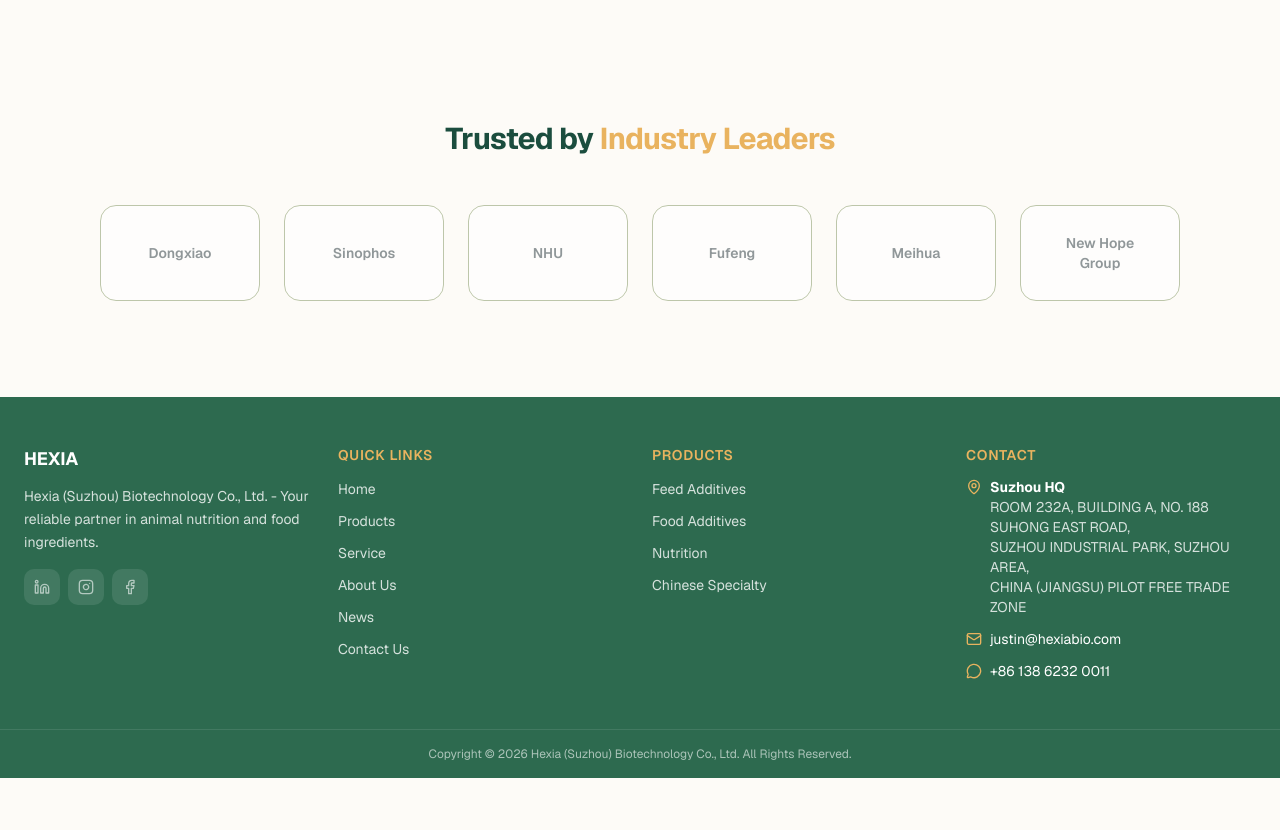
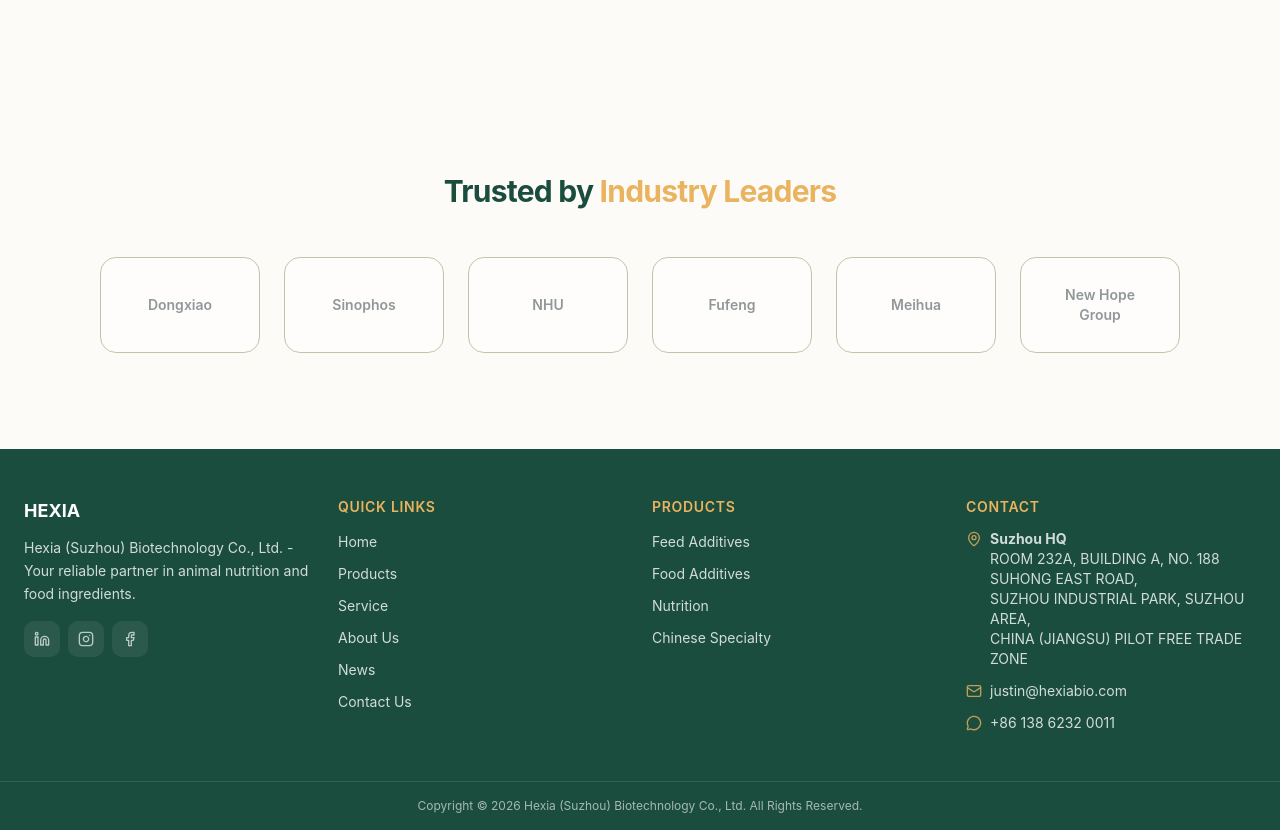
Before and after one commit to point-3/hexia-website, a Next.js app: page /about in a window 1280 px wide. Shown: the part 2280-3110 px from the top of the page. Before the commit the page ends 3058 px from the top, so only its background shows below. Built offline with nearby package versions, Linux system fonts and the light colour scheme.

Commit message:
feat(website): apply configurable site theme
Refs point-3/hexia-ecommerice#2

```diff
--- a/app/globals.css
+++ b/app/globals.css
@@ -128,6 +128,15 @@
   }
   body {
     @apply bg-background text-foreground;
+    background-color: var(--site-body-background, var(--background));
+    color: var(--site-body-text-color, var(--foreground));
+    font-family: var(--site-font-family, var(--font-sans));
+  }
+  h1,
+  h2,
+  h3,
+  h4 {
+    color: var(--site-heading-color, inherit);
   }
 }
 
--- a/app/layout.tsx
+++ b/app/layout.tsx
@@ -2,37 +2,56 @@ import type { Metadata } from 'next'
 import { Geist, Geist_Mono } from 'next/font/google'
 import { Analytics } from '@vercel/analytics/next'
 import { Toaster } from '@/components/ui/sonner'
+import { SiteConfigProvider } from '@/components/hexia/site-config-provider'
+import { getSiteSettings } from '@/lib/api/site-config'
+import { getRawFileUrl } from '@/lib/directus'
+import { createSiteThemeStyle } from '@/lib/site-theme'
 import './globals.css'
 
 const _geist = Geist({ subsets: ["latin"] });
 const _geistMono = Geist_Mono({ subsets: ["latin"] });
 
-export const metadata: Metadata = {
-  title: 'HexiaBio | Morehope Group, Feed Additives, Food Additives & Nutritional Raw Materials Supplier',
-  description: 'Suzhou Hexia Biotechnology is a professional supplier of feed additives, food additives, vitamins, amino acids and health nutrition raw materials. OEM & ODM premix service, global export from China.',
+export async function generateMetadata(): Promise<Metadata> {
+  const siteSettings = await getSiteSettings()
+  const defaultTranslation =
+    siteSettings.translations?.find((item) => item.languages_code === 'en-US') ??
+    siteSettings.translations?.[0]
+  const favicon = getRawFileUrl(siteSettings.favicon) || '/images/网站标签 (1).png'
+
+  return {
+    title:
+      defaultTranslation?.default_meta_title ||
+      'HexiaBio | Morehope Group, Feed Additives, Food Additives & Nutritional Raw Materials Supplier',
+    description:
+      defaultTranslation?.default_meta_description ||
+      'Suzhou Hexia Biotechnology is a professional supplier of feed additives, food additives, vitamins, amino acids and health nutrition raw materials. OEM & ODM premix service, global export from China.',
     generator: 'v0.app',
     icons: {
-    icon: [
-      {
-        url: '/images/网站标签 (1).png',
-        type: 'image/png',
-      },
-    ],
-    apple: '/apple-icon.png',
+      icon: [{ url: favicon }],
+      apple: favicon || '/apple-icon.png',
     },
   }
+}
 
-export default function RootLayout({
+export default async function RootLayout({
   children,
 }: Readonly<{
   children: React.ReactNode
 }>) {
+  const siteSettings = await getSiteSettings()
+
   return (
     <html lang="en" className="scroll-smooth" suppressHydrationWarning>
-      <body className="font-sans antialiased bg-background" suppressHydrationWarning>
+      <body
+        className="font-sans antialiased bg-background"
+        style={createSiteThemeStyle(siteSettings)}
+        suppressHydrationWarning
+      >
+        <SiteConfigProvider siteSettings={siteSettings}>
           {children}
           <Toaster />
           {process.env.NODE_ENV === 'production' && <Analytics />}
+        </SiteConfigProvider>
       </body>
     </html>
   )
--- a/components/hexia/footer.tsx
+++ b/components/hexia/footer.tsx
@@ -3,6 +3,8 @@
 import { Mail, MapPin, Linkedin, Facebook, Instagram, MessageCircle } from "lucide-react"
 import { t, getHrefWithLang } from "@/lib/i18n"
 import { useLocale } from "@/hooks/use-locale"
+import { useSiteSettings } from "@/components/hexia/site-config-provider"
+import { getRawCmsAssetUrl } from "@/lib/cms-assets"
 
 const socialLinks = [
   { icon: Linkedin, href: "https://www.linkedin.com/in/justin-jia-8995a6364", label: "LinkedIn" },
@@ -12,6 +14,8 @@ const socialLinks = [
 
 export function Footer() {
   const lang = useLocale()
+  const siteSettings = useSiteSettings()
+  const footerLogoSrc = getRawCmsAssetUrl(siteSettings.footer_logo) || getRawCmsAssetUrl(siteSettings.logo)
 
   const quickLinks = [
     { label: t("nav.home", lang), href: getHrefWithLang("/", lang) },
@@ -29,16 +33,19 @@ export function Footer() {
     { label: t("footer.chineseSpecialty", lang), href: getHrefWithLang("/products?category=Chinese+Specialty", lang) },
   ]
   return (
-    <footer id="contact" className="bg-[#2D6A4F]">
+    <footer id="contact" style={{ backgroundColor: "var(--site-footer-background-color)", color: "var(--site-footer-text-color)" }}>
       <div className="mx-auto max-w-7xl px-3 py-8 sm:px-4 lg:px-6 lg:py-12">
         <div className="grid gap-6 sm:grid-cols-2 lg:grid-cols-4">
           <div className="sm:col-span-2 lg:col-span-1">
             <a href={getHrefWithLang("/", lang)} className="flex items-center gap-2" aria-label="Hexia homepage">
-              <span className="text-lg font-bold text-white">
+              {footerLogoSrc ? (
+                <img src={footerLogoSrc} alt="Hexia Logo" width={32} height={32} className="h-8 w-auto" />
+              ) : null}
+              <span className="text-lg font-bold text-[var(--site-footer-text-color)]">
                 HEXIA
               </span>
             </a>
-            <p className="mt-3 text-sm text-white/80 leading-relaxed">
+            <p className="mt-3 text-sm leading-relaxed text-[var(--site-footer-text-color)] opacity-80">
               Hexia (Suzhou) Biotechnology Co., Ltd. - {t("footer.tagline", lang)}
             </p>
 
@@ -50,7 +57,7 @@ export function Footer() {
                   target="_blank"
                   rel="noopener noreferrer"
                   aria-label={social.label}
-                  className="flex size-9 items-center justify-center rounded-lg bg-white/10 text-white/60 transition-colors hover:bg-[#E9B35F] hover:text-[#1B4D3E]"
+                  className="flex size-9 items-center justify-center rounded-lg bg-white/10 text-[var(--site-footer-text-color)] opacity-70 transition-colors hover:bg-[var(--site-footer-link-color)] hover:text-[var(--site-primary-color)] hover:opacity-100"
                 >
                   <social.icon className="size-4" />
                 </a>
@@ -59,7 +66,7 @@ export function Footer() {
           </div>
 
           <div>
-            <h4 className="text-sm font-semibold uppercase tracking-wider text-[#E9B35F]">
+            <h4 className="text-sm font-semibold uppercase tracking-wider text-[var(--site-footer-link-color)]">
               {t("footer.quickLinks", lang)}
             </h4>
             <ul className="mt-3 space-y-2">
@@ -67,7 +74,7 @@ export function Footer() {
                 <li key={link.label}>
                   <a
                     href={link.href}
-                    className="text-sm text-white/80 transition-colors hover:text-[#E9B35F]"
+                    className="text-sm text-[var(--site-footer-text-color)] opacity-80 transition-colors hover:text-[var(--site-footer-link-color)] hover:opacity-100"
                   >
                     {link.label}
                   </a>
@@ -77,7 +84,7 @@ export function Footer() {
           </div>
 
           <div>
-            <h4 className="text-sm font-semibold uppercase tracking-wider text-[#E9B35F]">
+            <h4 className="text-sm font-semibold uppercase tracking-wider text-[var(--site-footer-link-color)]">
               {t("footer.products", lang)}
             </h4>
             <ul className="mt-3 space-y-2">
@@ -85,7 +92,7 @@ export function Footer() {
                 <li key={link.label}>
                   <a
                     href={link.href}
-                    className="text-sm text-white/80 transition-colors hover:text-[#E9B35F]"
+                    className="text-sm text-[var(--site-footer-text-color)] opacity-80 transition-colors hover:text-[var(--site-footer-link-color)] hover:opacity-100"
                   >
                     {link.label}
                   </a>
@@ -95,14 +102,14 @@ export function Footer() {
           </div>
 
           <div className="sm:col-span-2 lg:col-span-1">
-            <h4 className="text-sm font-semibold uppercase tracking-wider text-[#E9B35F]">
+            <h4 className="text-sm font-semibold uppercase tracking-wider text-[var(--site-footer-link-color)]">
               {t("footer.contact", lang)}
             </h4>
             <ul className="mt-3 space-y-3">
-              <li className="flex items-start gap-2 text-sm text-white/80">
-                <MapPin className="mt-0.5 size-4 shrink-0 text-[#E9B35F]" />
+              <li className="flex items-start gap-2 text-sm text-[var(--site-footer-text-color)] opacity-80">
+                <MapPin className="mt-0.5 size-4 shrink-0 text-[var(--site-footer-link-color)]" />
                 <span>
-                  <strong className="text-white">{t("footer.hqTitle", lang)}</strong>
+                  <strong className="text-[var(--site-footer-text-color)]">{t("footer.hqTitle", lang)}</strong>
                   <br />
                   {t("footer.hqAddress", lang).split("\n").map((line, index, lines) => (
                     <span key={index}>
@@ -112,17 +119,17 @@ export function Footer() {
                   ))}
                 </span>
               </li>
-              <li className="flex items-start gap-2 text-sm text-white/80">
-                <Mail className="mt-0.5 size-4 shrink-0 text-[#E9B35F]" aria-hidden="true" />
+              <li className="flex items-start gap-2 text-sm text-[var(--site-footer-text-color)] opacity-80">
+                <Mail className="mt-0.5 size-4 shrink-0 text-[var(--site-footer-link-color)]" aria-hidden="true" />
                 <span>
-                  <a href="mailto:justin@hexiabio.com" className="text-white transition-colors hover:text-[#E9B35F]">
+                  <a href="mailto:justin@hexiabio.com" className="text-[var(--site-footer-text-color)] transition-colors hover:text-[var(--site-footer-link-color)]">
                     justin@hexiabio.com
                   </a>
                 </span>
               </li>
-              <li className="flex items-start gap-2 text-sm text-white/80">
-                <MessageCircle className="mt-0.5 size-4 shrink-0 text-[#E9B35F]" aria-hidden="true" />
-                <a href="https://wa.me/+8613862320011" target="_blank" rel="noopener noreferrer" className="text-white transition-colors hover:text-[#E9B35F]">
+              <li className="flex items-start gap-2 text-sm text-[var(--site-footer-text-color)] opacity-80">
+                <MessageCircle className="mt-0.5 size-4 shrink-0 text-[var(--site-footer-link-color)]" aria-hidden="true" />
+                <a href="https://wa.me/+8613862320011" target="_blank" rel="noopener noreferrer" className="text-[var(--site-footer-text-color)] transition-colors hover:text-[var(--site-footer-link-color)]">
                   +86 138 6232 0011
                 </a>
               </li>
@@ -133,7 +140,7 @@ export function Footer() {
 
       <div className="border-t border-white/10">
         <div className="mx-auto max-w-7xl px-3 py-4 sm:px-4 lg:px-6">
-          <p className="text-center text-xs text-white/60">
+          <p className="text-center text-xs text-[var(--site-footer-text-color)] opacity-60">
             Copyright © 2026 Hexia (Suzhou) Biotechnology Co., Ltd. {t("footer.rights", lang)}
           </p>
         </div>
--- a/components/hexia/navbar.tsx
+++ b/components/hexia/navbar.tsx
@@ -1,12 +1,14 @@
 "use client"
 
 import { useState, useEffect } from "react"
-import Image from "next/image"
 import { Menu, X, Globe } from "lucide-react"
 import { Button } from "@/components/ui/button"
 import { cn } from "@/lib/utils"
 import { t, getHrefWithLang } from "@/lib/i18n"
 import { useLocale, useToggleLocale } from "@/hooks/use-locale"
+import { useSiteSettings } from "@/components/hexia/site-config-provider"
+import { getRawCmsAssetUrl } from "@/lib/cms-assets"
+import { hexToRgba } from "@/lib/site-theme"
 
 interface NavbarProps {
   variant?: "transparent" | "solid"
@@ -15,6 +17,10 @@ interface NavbarProps {
 export function Navbar({ variant = "solid" }: NavbarProps) {
   const lang = useLocale()
   const toggleLocale = useToggleLocale()
+  const siteSettings = useSiteSettings()
+  const primaryColor = siteSettings.primary_color || "#2D6A4F"
+  const ctaColor = siteSettings.cta_color || "#E9B35F"
+  const logoSrc = getRawCmsAssetUrl(siteSettings.logo) || "/images/金logo-03.svg"
 
   const navItems = [
     { label: t("nav.home", lang), href: getHrefWithLang("/", lang) },
@@ -27,14 +33,14 @@ export function Navbar({ variant = "solid" }: NavbarProps) {
 
   const [isMobileMenuOpen, setIsMobileMenuOpen] = useState(false)
   const [headerStyle, setHeaderStyle] = useState({
-    backgroundColor: variant === "transparent" ? "rgba(45, 106, 79, 0.3)" : "rgba(45, 106, 79, 1)",
+    backgroundColor: variant === "transparent" ? hexToRgba(primaryColor, 0.3) : hexToRgba(primaryColor, 1),
   })
   const [isTransparent, setIsTransparent] = useState(variant === "transparent")
   const [isSticky, setIsSticky] = useState(false)
 
   useEffect(() => {
     if (variant !== "transparent") {
-      setHeaderStyle({ backgroundColor: "rgba(45, 106, 79, 1)" })
+      setHeaderStyle({ backgroundColor: hexToRgba(primaryColor, 1) })
       setIsTransparent(false)
       setIsSticky(true)
       return
@@ -58,13 +64,13 @@ export function Navbar({ variant = "solid" }: NavbarProps) {
         setIsSticky(false)
         setIsTransparent(true)
         setHeaderStyle({
-          backgroundColor: `rgba(45, 106, 79, ${opacity})`,
+          backgroundColor: hexToRgba(primaryColor, opacity),
         })
       } else {
         setIsSticky(true)
         setIsTransparent(false)
         setHeaderStyle({
-          backgroundColor: "#2D6A4F",
+          backgroundColor: primaryColor,
         })
       }
     }
@@ -72,7 +78,7 @@ export function Navbar({ variant = "solid" }: NavbarProps) {
     handleScroll()
     window.addEventListener("scroll", handleScroll, { passive: true })
     return () => window.removeEventListener("scroll", handleScroll)
-  }, [variant])
+  }, [primaryColor, variant])
 
   return (
     <header
@@ -82,14 +88,14 @@ export function Navbar({ variant = "solid" }: NavbarProps) {
       <div className="mx-auto max-w-7xl px-3 sm:px-4 lg:px-6">
         <div className={`flex items-center justify-between transition-all duration-300 ${isSticky ? "h-[56px]" : "h-14 lg:h-20"}`}>
           <a href={getHrefWithLang("/", lang)} className="flex items-center gap-2" aria-label="Hexia homepage">
-            <Image
-              src="/images/金logo-03.svg"
+            <img
+              src={logoSrc}
               alt="Hexia Logo"
               width={28}
               height={28}
               className="h-auto w-auto sm:w-8"
             />
-            <span className="text-lg font-bold leading-tight text-[#E9B35F] sm:text-xl lg:text-2xl">
+            <span className="text-lg font-bold leading-tight sm:text-xl lg:text-2xl" style={{ color: ctaColor }}>
               HEXIA
             </span>
           </a>
@@ -99,7 +105,7 @@ export function Navbar({ variant = "solid" }: NavbarProps) {
               <a
                 key={item.label}
                 href={item.href}
-                className="relative text-sm text-white transition-colors after:absolute after:bottom-[-4px] after:left-0 after:h-0.5 after:w-0 after:bg-[#E9B35F] after:transition-all after:duration-300 hover:text-[#63AE30] hover:after:w-full lg:text-base"
+                className="relative text-sm text-[var(--site-header-text-color)] transition-colors after:absolute after:bottom-[-4px] after:left-0 after:h-0.5 after:w-0 after:bg-[var(--site-cta-color)] after:transition-all after:duration-300 hover:text-[var(--site-cta-color)] hover:after:w-full lg:text-base"
               >
                 {item.label}
               </a>
@@ -109,7 +115,7 @@ export function Navbar({ variant = "solid" }: NavbarProps) {
           <div className="flex items-center gap-2 sm:gap-3">
             <button
               onClick={toggleLocale}
-              className="hidden items-center gap-1.5 text-base font-medium text-white transition-colors hover:text-[#63AE30] sm:flex"
+              className="hidden items-center gap-1.5 text-base font-medium text-[var(--site-header-text-color)] transition-colors hover:text-[var(--site-cta-color)] sm:flex"
               aria-label="Switch language"
             >
               <Globe className="size-4" />
@@ -118,7 +124,7 @@ export function Navbar({ variant = "solid" }: NavbarProps) {
 
             <a href={getHrefWithLang("/contact", lang)}>
               <Button
-                className="hidden border-2 border-[#E9B35F] bg-transparent text-sm font-semibold text-[#E9B35F] transition-all duration-300 hover:scale-105 hover:text-white hover:border-white sm:inline-flex"
+                className="hidden border-2 border-[var(--site-cta-color)] bg-transparent text-sm font-semibold text-[var(--site-cta-color)] transition-all duration-300 hover:scale-105 hover:border-white hover:text-white sm:inline-flex"
                 size="sm"
               >
                 {t("common.getQuote", lang)}
@@ -127,7 +133,7 @@ export function Navbar({ variant = "solid" }: NavbarProps) {
 
             <button
               onClick={() => setIsMobileMenuOpen(!isMobileMenuOpen)}
-              className="flex size-10 items-center justify-center rounded-lg text-white transition-colors hover:bg-white/10 lg:hidden"
+              className="flex size-10 items-center justify-center rounded-lg text-[var(--site-header-text-color)] transition-colors hover:bg-white/10 lg:hidden"
               aria-label="Toggle menu"
             >
               {isMobileMenuOpen ? <X className="size-6" /> : <Menu className="size-6" />}
@@ -146,7 +152,7 @@ export function Navbar({ variant = "solid" }: NavbarProps) {
               <a
                 key={item.label}
                 href={item.href}
-                className="flex size-12 items-center rounded-lg px-4 text-base text-white transition-colors hover:bg-[#63AE30]/10 hover:text-[#63AE30]"
+                className="flex size-12 items-center rounded-lg px-4 text-base text-[var(--site-header-text-color)] transition-colors hover:bg-white/10 hover:text-[var(--site-cta-color)]"
                 onClick={() => setIsMobileMenuOpen(false)}
               >
                 {item.label}
@@ -155,14 +161,14 @@ export function Navbar({ variant = "solid" }: NavbarProps) {
             <div className="mt-2 flex items-center gap-3 px-4">
               <button
                 onClick={toggleLocale}
-                className="flex items-center gap-1.5 text-lg font-medium text-white"
+                className="flex items-center gap-1.5 text-lg font-medium text-[var(--site-header-text-color)]"
               >
                 <Globe className="size-4" />
                 <span>{lang === "en" ? "中文" : "EN"}</span>
               </button>
               <a href={getHrefWithLang("/contact", lang)}>
                 <Button
-                  className="border-2 border-[#E9B35F] bg-transparent text-[#E9B35F] hover:bg-[#E9B35F] hover:text-white"
+                  className="border-2 border-[var(--site-cta-color)] bg-transparent text-[var(--site-cta-color)] hover:bg-[var(--site-cta-color)] hover:text-white"
                   size="sm"
                 >
                   {t("common.getQuote", lang)}
--- /dev/null
+++ b/components/hexia/site-config-provider.tsx
@@ -0,0 +1,25 @@
+"use client"
+
+import { createContext, useContext } from "react"
+import type { SiteSettings } from "@/lib/directus"
+import { DEFAULT_SITE_SETTINGS } from "@/lib/api/site-config"
+
+const SiteSettingsContext = createContext<SiteSettings>(DEFAULT_SITE_SETTINGS)
+
+export function SiteConfigProvider({
+  siteSettings,
+  children,
+}: {
+  siteSettings: SiteSettings
+  children: React.ReactNode
+}) {
+  return (
+    <SiteSettingsContext.Provider value={siteSettings}>
+      {children}
+    </SiteSettingsContext.Provider>
+  )
+}
+
+export function useSiteSettings() {
+  return useContext(SiteSettingsContext)
+}
--- /dev/null
+++ b/lib/cms-assets.ts
@@ -0,0 +1,35 @@
+type CmsAsset =
+  | string
+  | {
+      id?: string | null
+      modified_on?: string | null
+      uploaded_on?: string | null
+      filesize?: number | string | null
+      filename_download?: string | null
+    }
+  | null
+  | undefined
+
+function assetVersionToken(image: Exclude<CmsAsset, string | null | undefined>): string | null {
+  const parts = [image.modified_on, image.uploaded_on, image.filesize, image.filename_download]
+  const token = parts
+    .filter((part) => part !== undefined && part !== null && String(part).trim() !== "")
+    .join("-")
+  return token || null
+}
+
+export function getRawCmsAssetUrl(image: CmsAsset): string {
+  if (!image) return ""
+  const id = typeof image === "object" ? image.id : image
+  if (!id) return ""
+
+  const params = new URLSearchParams()
+  const version = typeof image === "object" ? assetVersionToken(image) : null
+  if (version) {
+    params.set("v", version)
+  }
+
+  const query = params.toString()
+  const path = `/api/cms-assets/${id}`
+  return query ? `${path}?${query}` : path
+}
--- /dev/null
+++ b/lib/site-theme.ts
@@ -0,0 +1,66 @@
+import type { CSSProperties } from "react"
+import type { SiteSettings } from "@/lib/directus"
+
+const HEX_COLOR_PATTERN = /^#([0-9a-f]{3}|[0-9a-f]{6})$/i
+
+function colorValue(value: string | null | undefined, fallback: string): string {
+  const trimmed = value?.trim()
+  if (!trimmed) return fallback
+  return HEX_COLOR_PATTERN.test(trimmed) ? trimmed : fallback
+}
+
+export function hexToRgba(hex: string, opacity: number): string {
+  const normalized = colorValue(hex, "#1B4D3E").replace("#", "")
+  const full = normalized.length === 3
+    ? normalized.split("").map((char) => `${char}${char}`).join("")
+    : normalized
+  const alpha = Math.max(0, Math.min(1, opacity))
+  const red = Number.parseInt(full.slice(0, 2), 16)
+  const green = Number.parseInt(full.slice(2, 4), 16)
+  const blue = Number.parseInt(full.slice(4, 6), 16)
+  return `rgba(${red}, ${green}, ${blue}, ${alpha})`
+}
+
+export function siteFontFamily(fontFamily: string | null | undefined): string {
+  const font = fontFamily?.trim() || "Inter"
+  if (font === "Arial" || font === "Helvetica") {
+    return `${font}, sans-serif`
+  }
+  return `"${font}", Arial, sans-serif`
+}
+
+export function createSiteThemeStyle(settings: SiteSettings): CSSProperties {
+  const primary = colorValue(settings.primary_color, "#1B4D3E")
+  const cta = colorValue(settings.cta_color, "#E9B35F")
+  const background = colorValue(settings.body_background, "#FDFBF7")
+  const headingText = colorValue(settings.heading_text_color, primary)
+  const bodyText = colorValue(settings.body_text_color, "#2D3436")
+  const fontFamily = siteFontFamily(settings.font_family)
+  const headerText = colorValue(settings.header_text_color, "#FFFFFF")
+  const footerBackground = colorValue(settings.footer_background_color, primary)
+  const footerText = colorValue(settings.footer_text_color, "#FFFFFF")
+  const footerLink = colorValue(settings.footer_link_color, cta)
+
+  return {
+    "--background": background,
+    "--foreground": bodyText,
+    "--primary": primary,
+    "--accent": cta,
+    "--hexia-forest": primary,
+    "--hexia-forest-dark": primary,
+    "--hexia-gold": cta,
+    "--hexia-gold-dark": cta,
+    "--site-primary-color": primary,
+    "--site-cta-color": cta,
+    "--site-body-background": background,
+    "--site-heading-color": headingText,
+    "--site-body-text-color": bodyText,
+    "--site-header-text-color": headerText,
+    "--site-footer-background-color": footerBackground,
+    "--site-footer-text-color": footerText,
+    "--site-footer-link-color": footerLink,
+    "--font-sans": fontFamily,
+    "--site-font-family": fontFamily,
+    fontFamily,
+  } as CSSProperties
+}
```
Also changed, not shown: lib/directus.ts (+16 -0 lines). Lines whose indentation alone changed are shown as unchanged.
